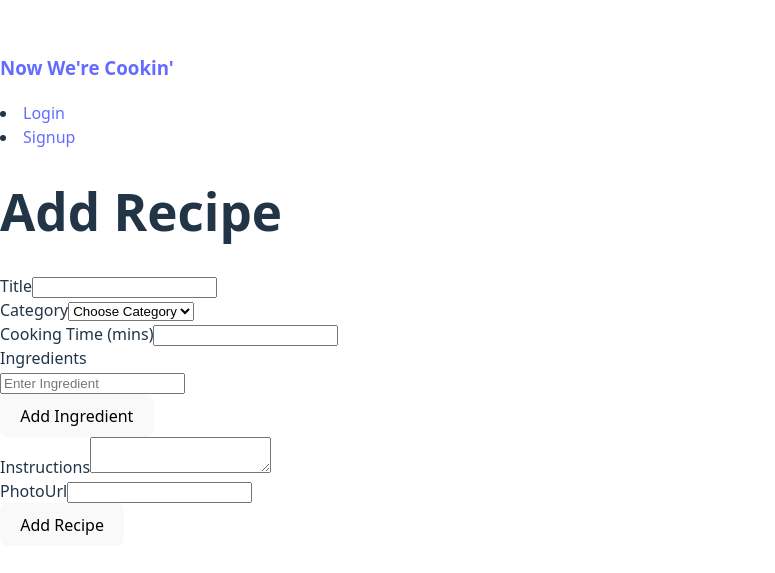
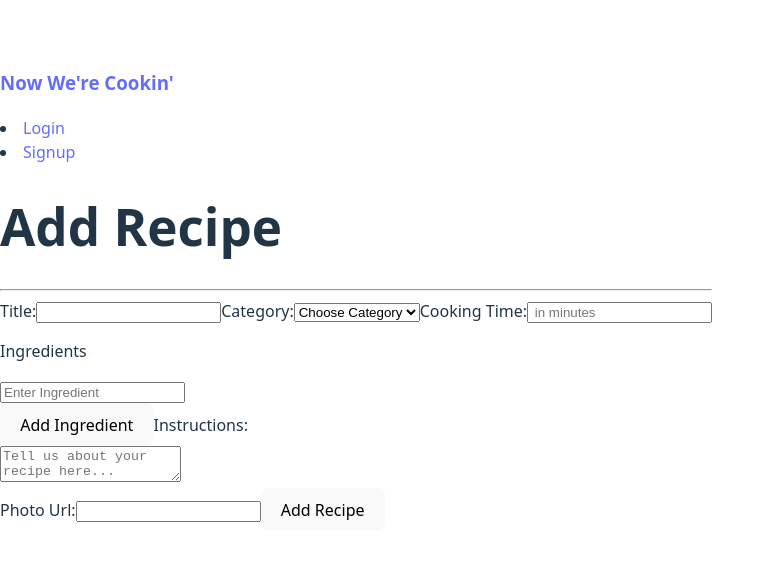
Before and after one commit to llouison/Now-Were-Cookin-v2, a React (Vite) app in the folder client/: page /addrecipe in a window 1280 px wide. Shown: the part 109-682 px from the top of the page, without its empty margins (0-775 px from the left). Built offline with nearby package versions, Linux system fonts and the light colour scheme; a web font is replaced by a local one.

Commit message:
feat(style): refactor and add classes for styling

```diff
--- a/client/src/components/AddRecipe.jsx
+++ b/client/src/components/AddRecipe.jsx
@@ -81,21 +81,30 @@ const AddRecipe = () => {
   };
 
   return (
-    <div>
-      <h1>Add Recipe</h1>
-      <form onSubmit={handleSubmit}>
-        <div>
-          <label>Title</label>
+    <div className='container'>
+      <h1 className='primary'>Add Recipe</h1>
+      <hr />
+      <form className='input_form' id='input_form' onSubmit={handleSubmit}>
+        <div className='recipeform_container '>
+          <label htmlFor='title' className='title'>
+            Title:
             <input
               type='text'
+              name='title'
+              id='title'
+              className='form'
               required
               value={formData.title}
               onChange={(e) => handleInputChange('title', e.target.value)}
             />
-        </div>
-        <div>
-          <label>Category</label>
+          </label>
+          {/* </div>
+        <div> */}
+          <label htmlFor='category' className='title'>
+            Category:
             <select
+              className='category_type'
+              id='category'
               onChange={(e) => handleInputChange('category', e.target.value)}
               value={formData.category}
               required
@@ -109,27 +118,38 @@ const AddRecipe = () => {
               <option value='Dessert'>Dessert</option>
               <option value='Snack'>Snack</option>
             </select>
-        </div>
-        <div>
-          <label>Cooking Time (mins)</label>
+          </label>
+          {/* </div>
+        <div> */}
+          <label htmlFor='cooking_time' className='title'>
+            Cooking Time:
             <input
+              name='cooking_time'
+              id='cooking_time'
+              className='form'
               type='number'
+              placeholder=' in minutes'
               required
               value={formData.cookTime}
               onChange={(e) => handleInputChange('cookTime', e.target.value)}
             />
-        </div>
-        <div>
-          <label>Ingredients</label>
+          </label>
+          {/* </div>
+        <div> */}
+          <p className='title'>Ingredients</p>
           {formData.ingredients.map((ingredient, index) => (
             <div key={index}>
+              {/* <label htmlFor={`ingredient${index + 1}`}> */}
               <input
                 type='text'
+                name={`ingredient${index + 1}`}
+                id={`ingredient${index + 1}`}
                 required
                 placeholder={'Enter Ingredient'}
                 value={ingredient}
                 onChange={(e) => handleIngredientChange(index, e.target.value)}
               />
+              {/* </label> */}
               {formData.ingredients.length > 1 && (
                 <button type='button' onClick={() => removeIngredient(index)}>
                   Remove
@@ -140,28 +160,42 @@ const AddRecipe = () => {
           <button type='button' onClick={addIngredient}>
             Add Ingredient
           </button>
-        </div>
-        <div>
-          <label>Instructions</label>
+          {/* </div>
+        <div> */}
+          <label htmlFor='description' className='title'>
+            Instructions:
+            <br />
             <textarea
               type='text'
+              name='description'
+              id='description'
+              className='form'
+              placeholder='Tell us about your recipe here...'
               required
               value={formData.instructions}
-            onChange={(e) => handleInputChange('instructions', e.target.value)}
+              onChange={(e) =>
+                handleInputChange('instructions', e.target.value)
+              }
             />
-        </div>
-        <div>
-          <label>PhotoUrl</label>
+            <br />
+          </label>
+          {/* </div>
+        <div> */}
+          <label htmlFor='photoUrl' className='title'>
+            Photo Url:
             <input
+              id='photoUrl'
               type='text'
               required
               value={formData.photoUrl}
               onChange={(e) => handleInputChange('photoUrl', e.target.value)}
             />
-        </div>
-        <button disabled={loading}>
+          </label>
+          {/* </div> */}
+          <button className='button' id='submit1' disabled={loading}>
             {loading ? 'Adding...' : 'Add Recipe'}
           </button>
+        </div>
       </form>
     </div>
   );
```
Lines whose indentation alone changed are shown as unchanged.
